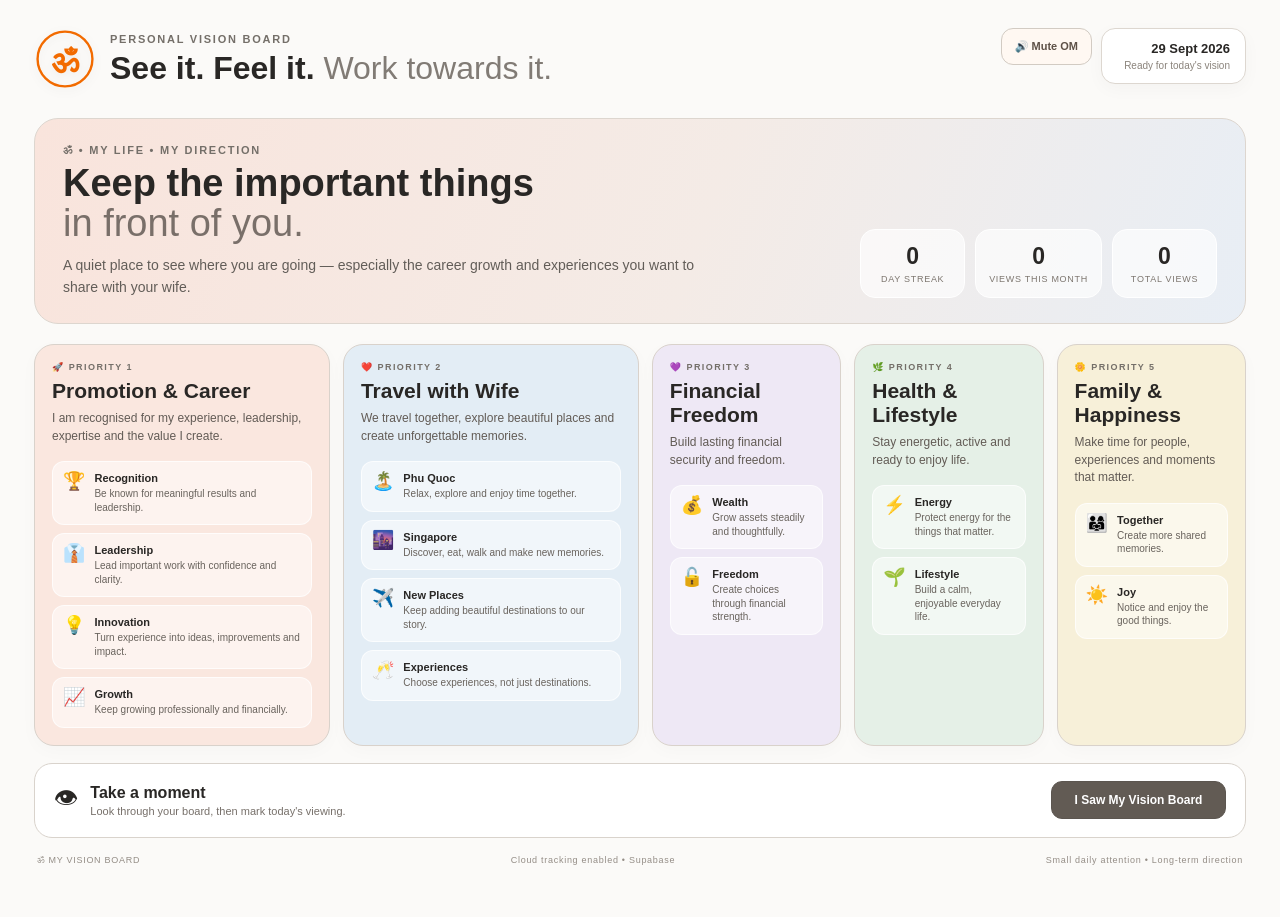
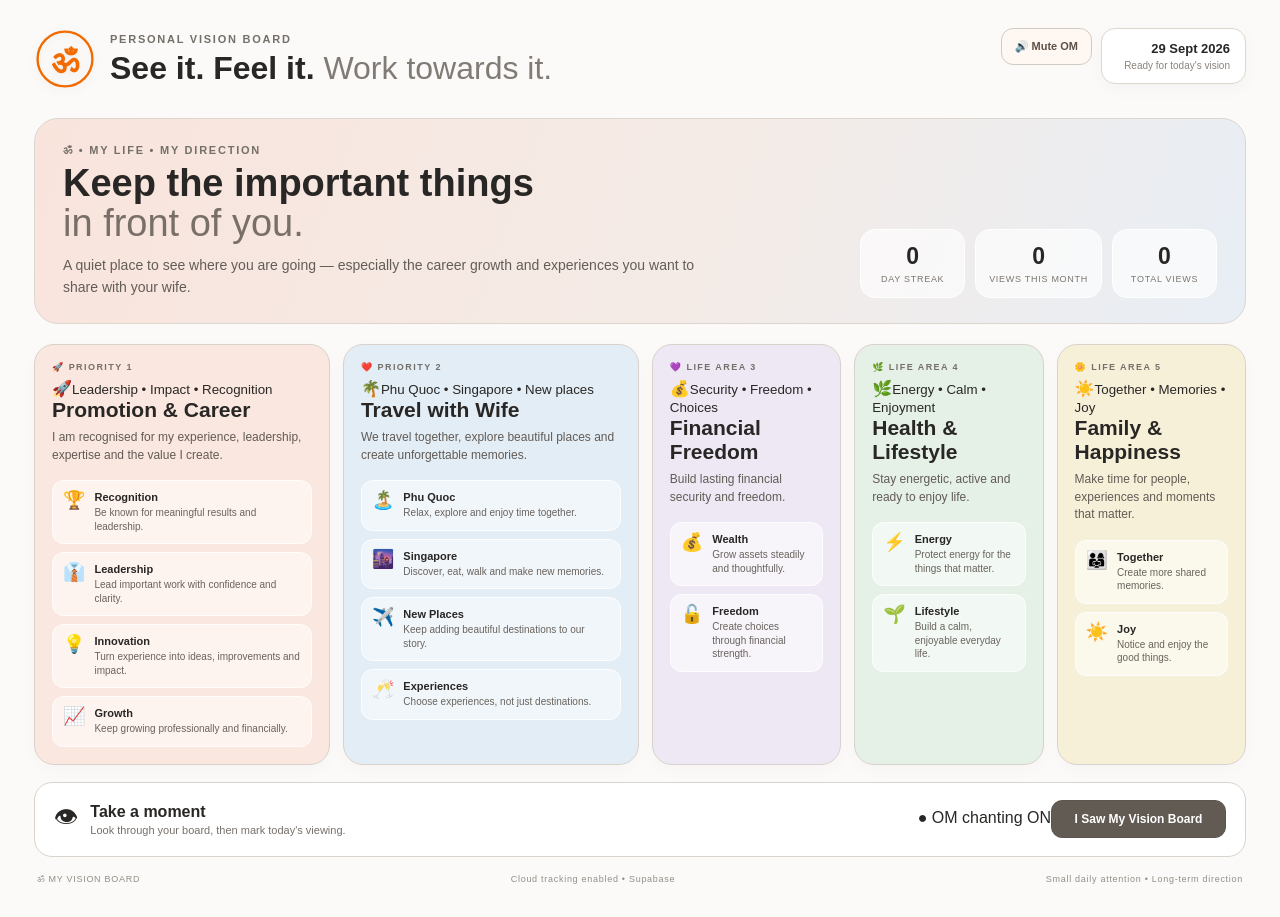
Before and after one commit to puneetnarayan/VisionBoard, a Next.js app: page / in a window 1280 px wide. Built offline with nearby package versions, Linux system fonts and the light colour scheme; no server answers; the database is empty.

Commit message:
Polish Vision Board V1 layout and visual areas

```diff
--- a/app/page.tsx
+++ b/app/page.tsx
@@ -4,11 +4,11 @@ import { useEffect, useMemo, useRef, useState } from "react";
 import { supabase } from "../lib/supabase";
 
 const visions = [
- {id:"promotion",title:"Promotion & Career",icon:"🚀",tone:"peach",statement:"I am recognised for my experience, leadership, expertise and the value I create.",cards:[["Recognition","🏆","Be known for meaningful results and leadership."],["Leadership","👔","Lead important work with confidence and clarity."],["Innovation","💡","Turn experience into ideas, improvements and impact."],["Growth","📈","Keep growing professionally and financially."]]},
- {id:"travel",title:"Travel with Wife",icon:"❤️",tone:"blue",statement:"We travel together, explore beautiful places and create unforgettable memories.",cards:[["Phu Quoc","🏝️","Relax, explore and enjoy time together."],["Singapore","🌆","Discover, eat, walk and make new memories."],["New Places","✈️","Keep adding beautiful destinations to our story."],["Experiences","🥂","Choose experiences, not just destinations."]]},
- {id:"finance",title:"Financial Freedom",icon:"💜",tone:"lavender",statement:"Build lasting financial security and freedom.",cards:[["Wealth","💰","Grow assets steadily and thoughtfully."],["Freedom","🔓","Create choices through financial strength."]]},
- {id:"health",title:"Health & Lifestyle",icon:"🌿",tone:"green",statement:"Stay energetic, active and ready to enjoy life.",cards:[["Energy","⚡","Protect energy for the things that matter."],["Lifestyle","🌱","Build a calm, enjoyable everyday life."]]},
- {id:"family",title:"Family & Happiness",icon:"🌼",tone:"yellow",statement:"Make time for people, experiences and moments that matter.",cards:[["Together","👨‍👩‍👧","Create more shared memories."],["Joy","☀️","Notice and enjoy the good things."]]}
+ {id:"promotion",title:"Promotion & Career",icon:"🚀",tone:"peach",visual:"🚀",visualText:"Leadership • Impact • Recognition",statement:"I am recognised for my experience, leadership, expertise and the value I create.",cards:[["Recognition","🏆","Be known for meaningful results and leadership."],["Leadership","👔","Lead important work with confidence and clarity."],["Innovation","💡","Turn experience into ideas, improvements and impact."],["Growth","📈","Keep growing professionally and financially."]]},
+ {id:"travel",title:"Travel with Wife",icon:"❤️",tone:"blue",visual:"🌴",visualText:"Phu Quoc • Singapore • New places",statement:"We travel together, explore beautiful places and create unforgettable memories.",cards:[["Phu Quoc","🏝️","Relax, explore and enjoy time together."],["Singapore","🌆","Discover, eat, walk and make new memories."],["New Places","✈️","Keep adding beautiful destinations to our story."],["Experiences","🥂","Choose experiences, not just destinations."]]},
+ {id:"finance",title:"Financial Freedom",icon:"💜",tone:"lavender",visual:"💰",visualText:"Security • Freedom • Choices",statement:"Build lasting financial security and freedom.",cards:[["Wealth","💰","Grow assets steadily and thoughtfully."],["Freedom","🔓","Create choices through financial strength."]]},
+ {id:"health",title:"Health & Lifestyle",icon:"🌿",tone:"green",visual:"🌿",visualText:"Energy • Calm • Enjoyment",statement:"Stay energetic, active and ready to enjoy life.",cards:[["Energy","⚡","Protect energy for the things that matter."],["Lifestyle","🌱","Build a calm, enjoyable everyday life."]]},
+ {id:"family",title:"Family & Happiness",icon:"🌼",tone:"yellow",visual:"☀️",visualText:"Together • Memories • Joy",statement:"Make time for people, experiences and moments that matter.",cards:[["Together","👨‍👩‍👧","Create more shared memories."],["Joy","☀️","Notice and enjoy the good things."]]}
 ];
 
 function todayKey(){
@@ -118,9 +118,9 @@ export default function Home(){
 
   <section className="hero"><div><p className="hero-kicker">ॐ • MY LIFE • MY DIRECTION</p><h2>Keep the important things<br/><em>in front of you.</em></h2><p className="hero-copy">A quiet place to see where you are going — especially the career growth and experiences you want to share with your wife.</p></div><div className="stats"><div><b>{streak}</b><span>day streak</span></div><div><b>{monthViews}</b><span>views this month</span></div><div><b>{views.length}</b><span>total views</span></div></div></section>
 
-  <section className="board">{visions.map((v,i)=><article key={v.id} className={"vision "+v.tone+" "+(i<2?"priority":"")}><div className="vision-label">{v.icon} PRIORITY {i+1}</div><h3>{v.title}</h3><p>{v.statement}</p><div className="cards">{v.cards.map(([title,icon,text])=><div className="mini-card" key={title}><div className="mini-icon">{icon}</div><div><strong>{title}</strong><span>{text}</span></div></div>)}</div></article>)}</section>
+  <section className="board">{visions.map((v,i)=><article key={v.id} className={"vision "+v.tone+" "+(i<2?"priority":"")}><div className="vision-label">{v.icon} {i<2?"PRIORITY":"LIFE AREA"} {i+1}</div><div className="vision-visual"><span>{v.visual}</span><small>{v.visualText}</small></div><h3>{v.title}</h3><p>{v.statement}</p><div className="cards">{v.cards.map(([title,icon,text])=><div className="mini-card" key={title}><div className="mini-icon">{icon}</div><div><strong>{title}</strong><span>{text}</span></div></div>)}</div></article>)}</section>
 
-  <section className="view-panel"><div className="view-copy"><div className="view-icon">👁</div><div><h3>Take a moment</h3><p>Look through your board, then mark today's viewing.</p></div></div><button onClick={markViewed} disabled={syncing}>{syncing?"Saving…":viewedToday?"✓ Viewed Today":"I Saw My Vision Board"}</button>{message&&<div className="toast">{message}</div>}</section>
+  <section className="view-panel"><div className="view-copy"><div className="view-icon">👁</div><div><h3>Take a moment</h3><p>Look through your board, then mark today's viewing.</p></div></div><div className="view-actions"><span className={"sound-status "+(soundStarted&&!muted?"on":"off")}>{soundStarted&&!muted?"● OM chanting ON":muted?"○ OM muted":"○ OM ready"}</span><button onClick={markViewed} disabled={syncing}>{syncing?"Saving…":viewedToday?"✓ Viewed Today":"I Saw My Vision Board"}</button></div>{message&&<div className="toast">{message}</div>}</section>
   {soundBlocked&&!soundStarted&&<div className="sound-hint">🔊 Tap anywhere on the board once to start the continuous OM chanting. Your default is sound ON.</div>}
   <footer><span>ॐ MY VISION BOARD</span><span>{supabase?"Cloud tracking enabled • Supabase":"Local tracking only • add Supabase environment variables"}</span><span>Small daily attention • Long-term direction</span></footer>
  </main>
```
